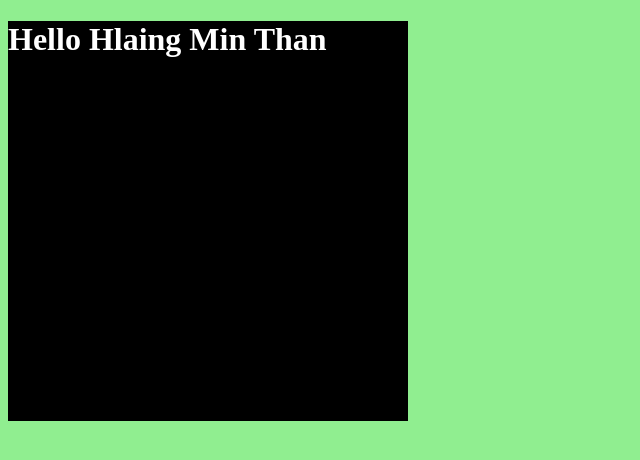
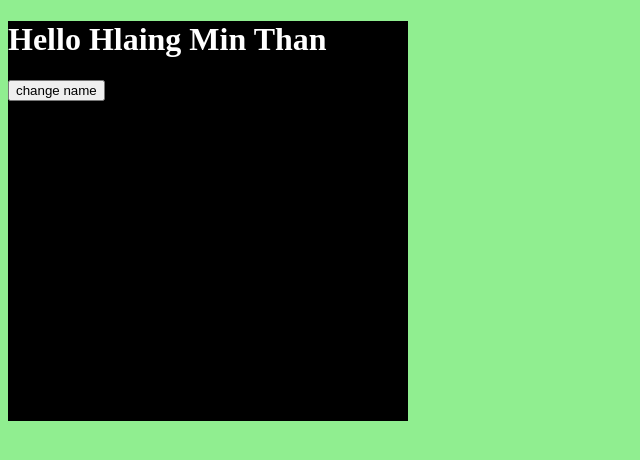
Before and after one commit to HlaingMinThan/React-Firebase-Course, a React (Create React App) app: page / in a window 1280 px wide. Shown: the top 460 px of the page, without its empty margins (0-640 px from the left). Built offline with nearby package versions, Linux system fonts and the light colour scheme.

Commit message:
Ep-10-why-do-we-need-state

```diff
--- a/src/App.js
+++ b/src/App.js
@@ -4,9 +4,15 @@ function App() {
 
   let name = "Hlaing Min Than";
 
+  let changeName = () => {
+    name = 'Aung Aung';
+    console.log(name);
+  }
+
   return (
     <div className='app'>
       <h1>Hello {name}</h1>
+      <button onClick={changeName}>change name</button>
     </div>
   );
 }
```
